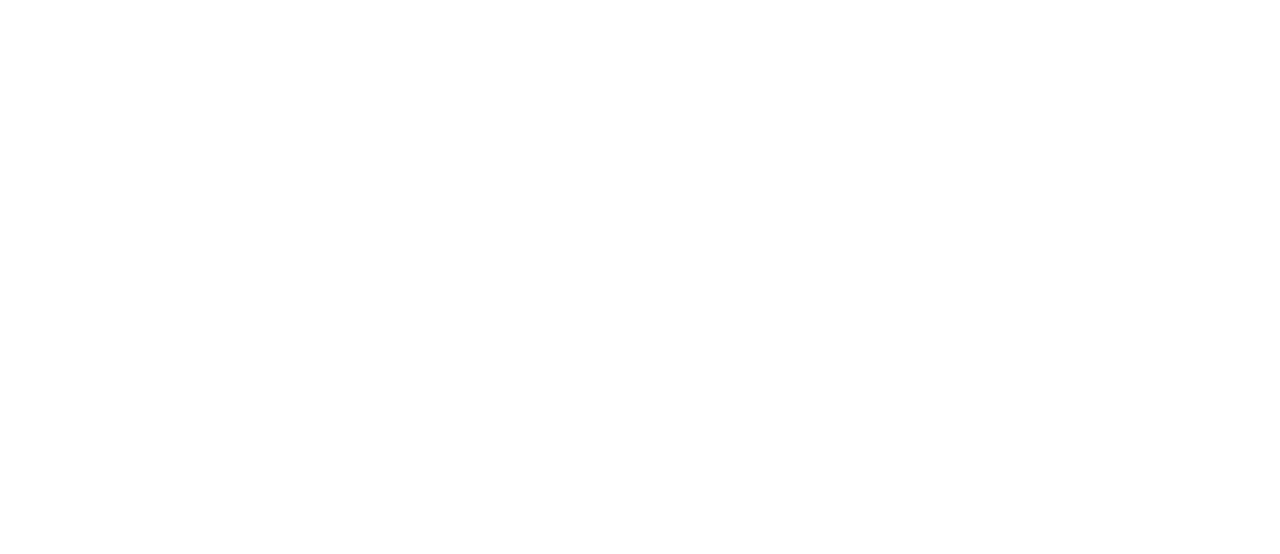
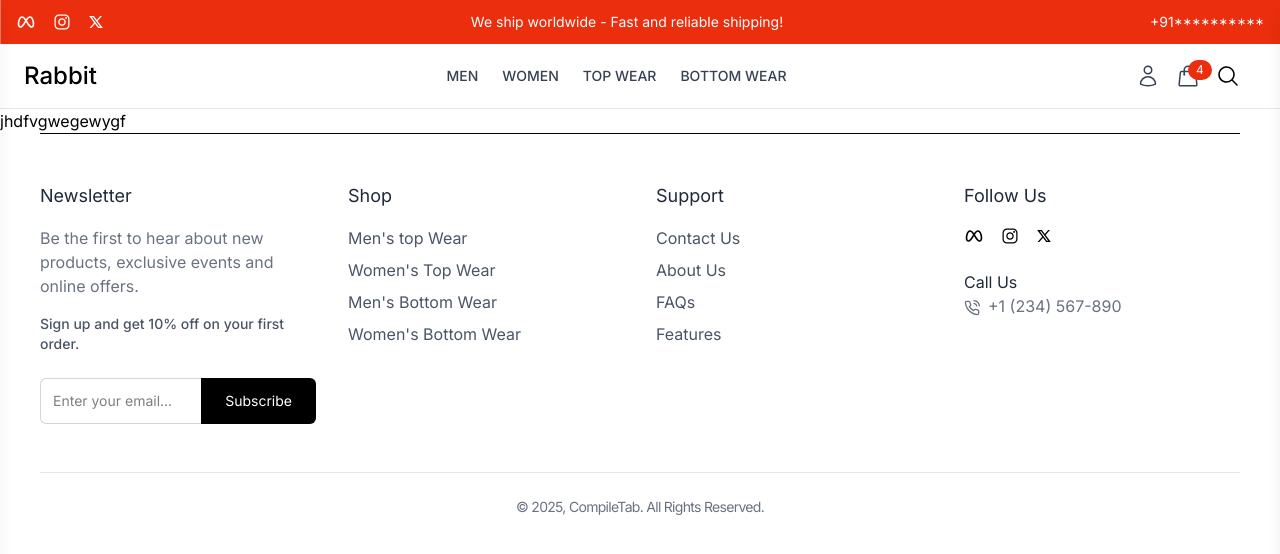
Before and after one commit to hridik-suresh/Rabbit-Co, a React (Vite) app in the folder frontend/vite-project/: page /order/1 in a window 1280 px wide. Before the commit this address had no page. Shown: the top 554 px of the page. Built offline with nearby package versions, Linux system fonts and the light colour scheme.

Commit message:
Route for the order detail page is created.

```diff
--- a/frontend/vite-project/src/App.jsx
+++ b/frontend/vite-project/src/App.jsx
@@ -9,6 +9,7 @@
 import ProductDetails from "./components/Products/ProductDetails.jsx";
 import Checkout from "./components/Cart/Checkout.jsx";
 import OrderConfirmationPage from "./pages/OrderConfirmationPage.jsx";
+import OderDetailsPage from "./pages/OrderDetailsPage.jsx";
 
 function App() {
   return (
@@ -23,7 +24,8 @@
           <Route path="collections/:collection" element={<CollectionPage />} />
           <Route path="products/:id" element={<ProductDetails />} />
           <Route path="checkout" element={<Checkout />} />
-          <Route path="order-confirmation" element={<OrderConfirmationPage/>}/>
+          <Route path="order-confirmation" element={<OrderConfirmationPage />} />
+          <Route path="order/:id" element={<OderDetailsPage/>} />
         </Route>
       </Routes>
     </div>
--- /dev/null
+++ b/frontend/vite-project/src/pages/OrderDetailsPage.jsx
@@ -0,0 +1,12 @@
+
+
+
+function OderDetailsPage() {
+    return (
+        <div>
+            jhdfvgwegewygf
+        </div>
+    )
+}
+
+export default OderDetailsPage;
```
